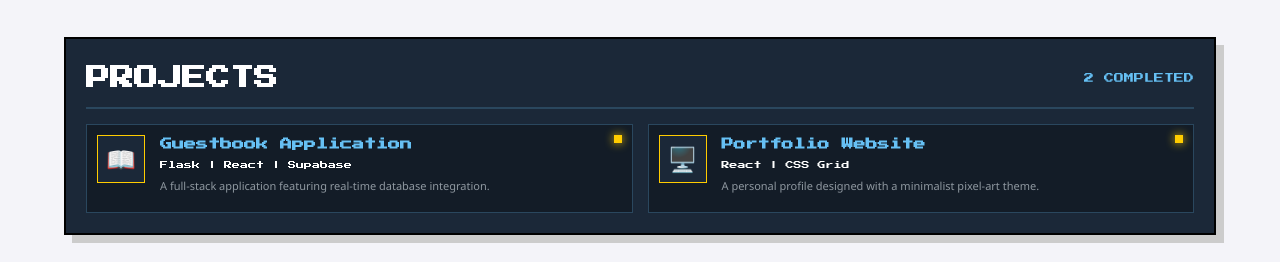
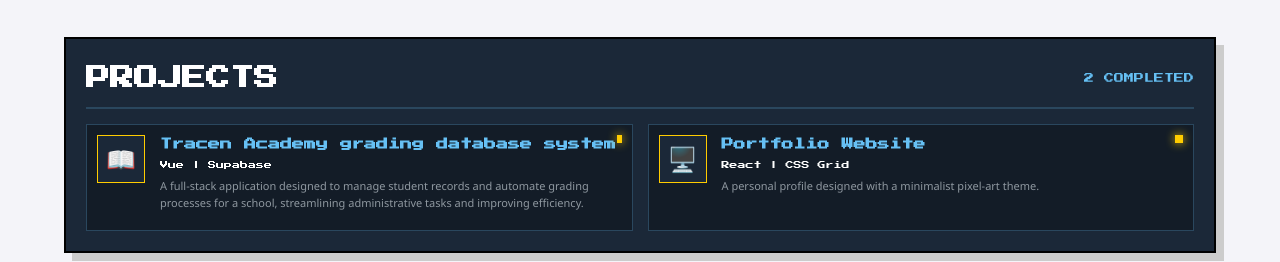
Before and after one commit to Chase-Ian/IT241-Webprog-flask, a React (Create React App) app in the folder frontend/: page / in a window 1280 px wide. Shown: the part 1020-1282 px from the top of the page. Built offline with nearby package versions, Linux system fonts and the light colour scheme; no server answers.

Commit message:
added id 1 project list

```diff
--- a/frontend/src/components/Projects.js
+++ b/frontend/src/components/Projects.js
@@ -4,9 +4,9 @@ const Projects = () => {
   const projectList = [
     {
         id: 1,
-        title: "Guestbook Application",
-        tech: "Flask | React | Supabase",
-        desc: "A full-stack application featuring real-time database integration.",
+        title: "Tracen Academy grading database system",
+        tech: "Vue | Supabase",
+        desc: "A full-stack application designed to manage student records and automate grading processes for a school, streamlining administrative tasks and improving efficiency.",
         icon: "📖",
         link: "https://github.com/Chase-Ian/College_gradingDB.git" // Replace with your link
     },
```
